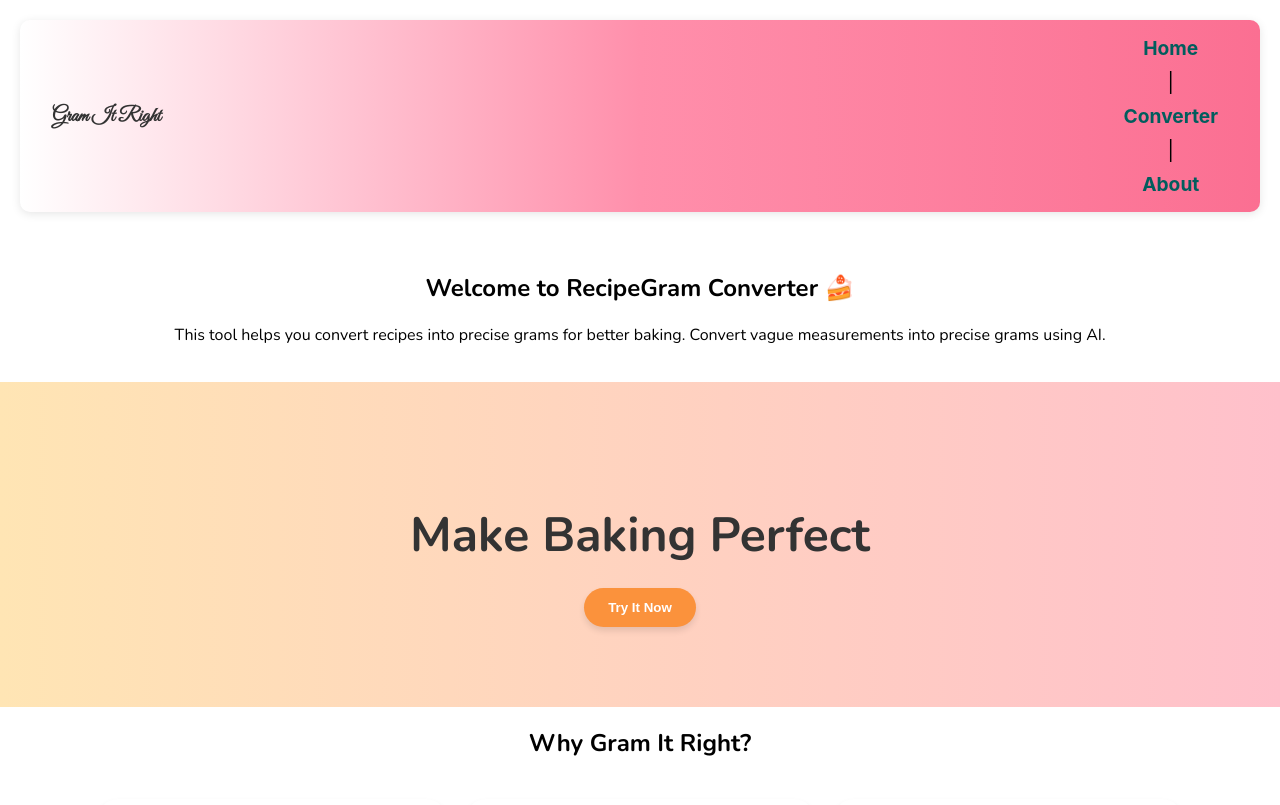
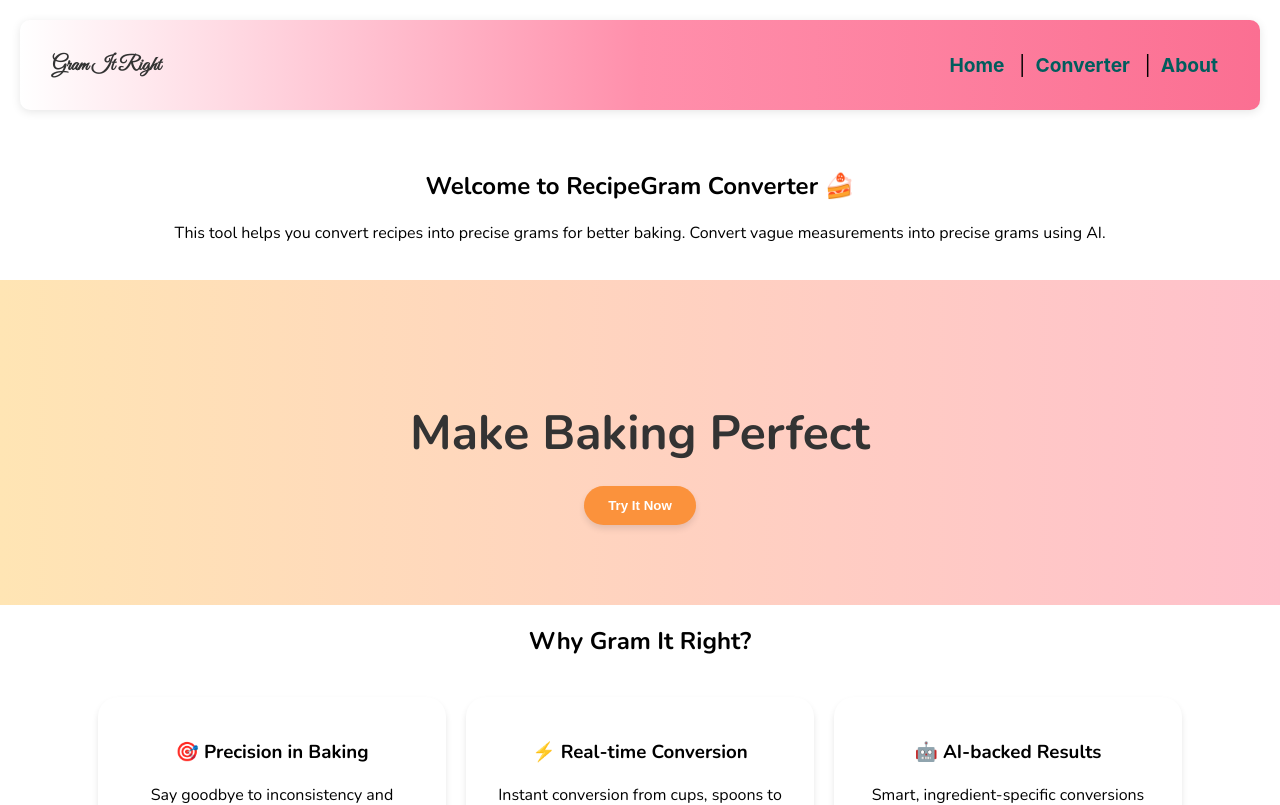
Before and after one commit to Abhignya09/GramItRight, a React (Create React App) app in the folder frontend/: page / in a window 1280 px wide. Shown: the top 805 px of the page. Built offline with nearby package versions, Linux system fonts and the light colour scheme; a web font is replaced by a local one.

Commit message:
Added nav alignment

```diff
--- a/frontend/src/App.css
+++ b/frontend/src/App.css
@@ -391,7 +391,8 @@ nav a:hover {
   width: 100%;
   background-size: 100% 100%;
 }*/
-ul {
+.about-page-section1 ul,
+.about-page-section2 ul {
   display: flex;
   flex-direction: column;
   gap: 10px;
```
